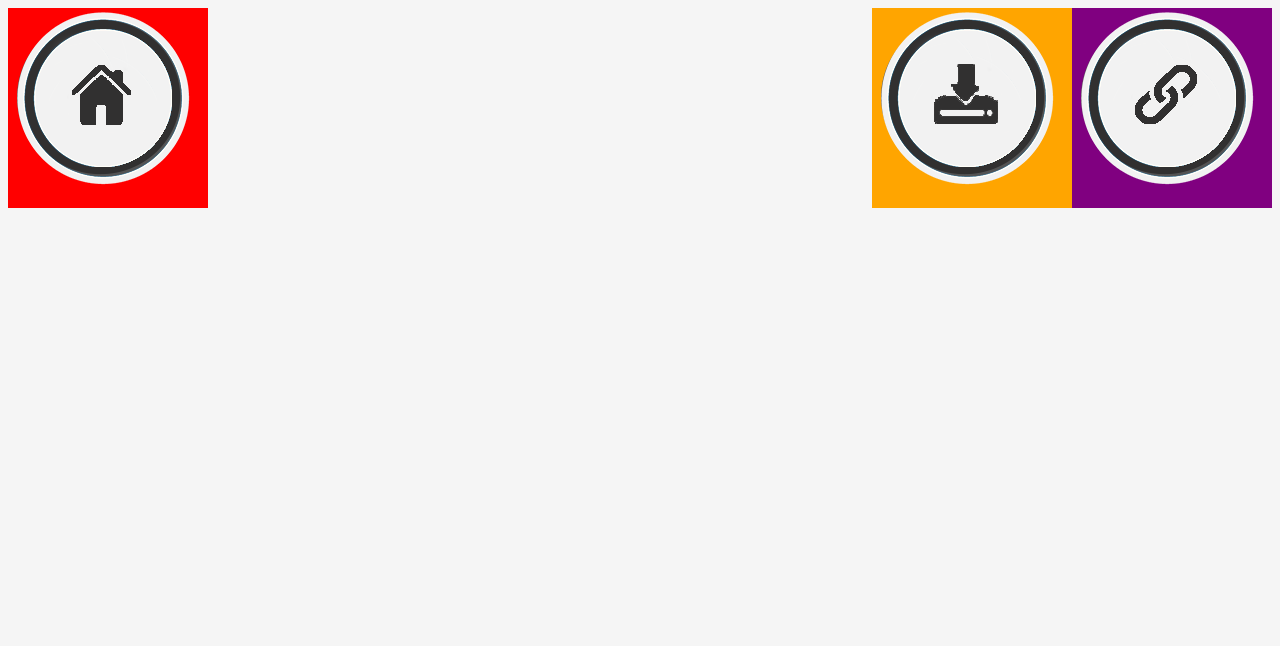
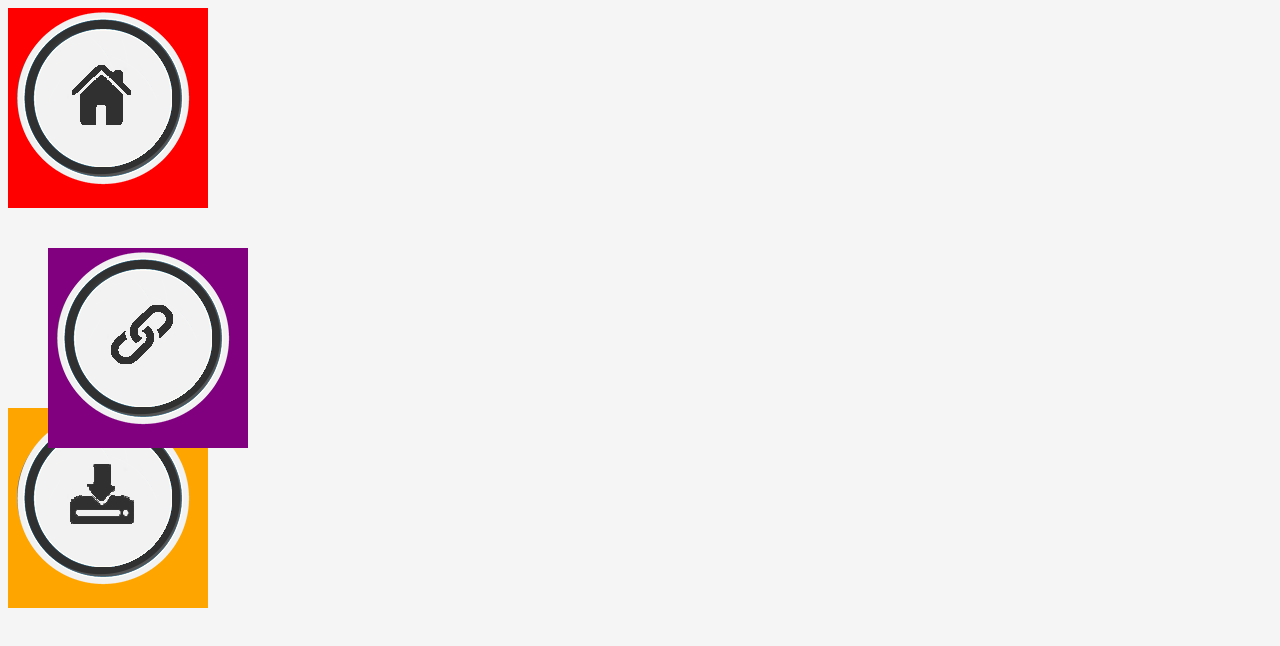
Before and after one commit to M2B0C17-zz/Aquarium, a plain HTML site: page index.html in a window 1280 px wide. Drawn offline with Linux system fonts and the light colour scheme.

Commit message:
Position: relative;

```diff
--- a/css/estilos.css
+++ b/css/estilos.css
@@ -22,15 +22,17 @@ li{
 
 .i1{
 	background-color: red;
-	float: left;
+
 }
 
 .i2{
 	background-color: purple;
-	float: right;
+	position: relative;
+	top: 40px;
+	left: 40px;
 }
 
 .i3{
 	background-color: orange;
-	float: right;
+
 }
```
